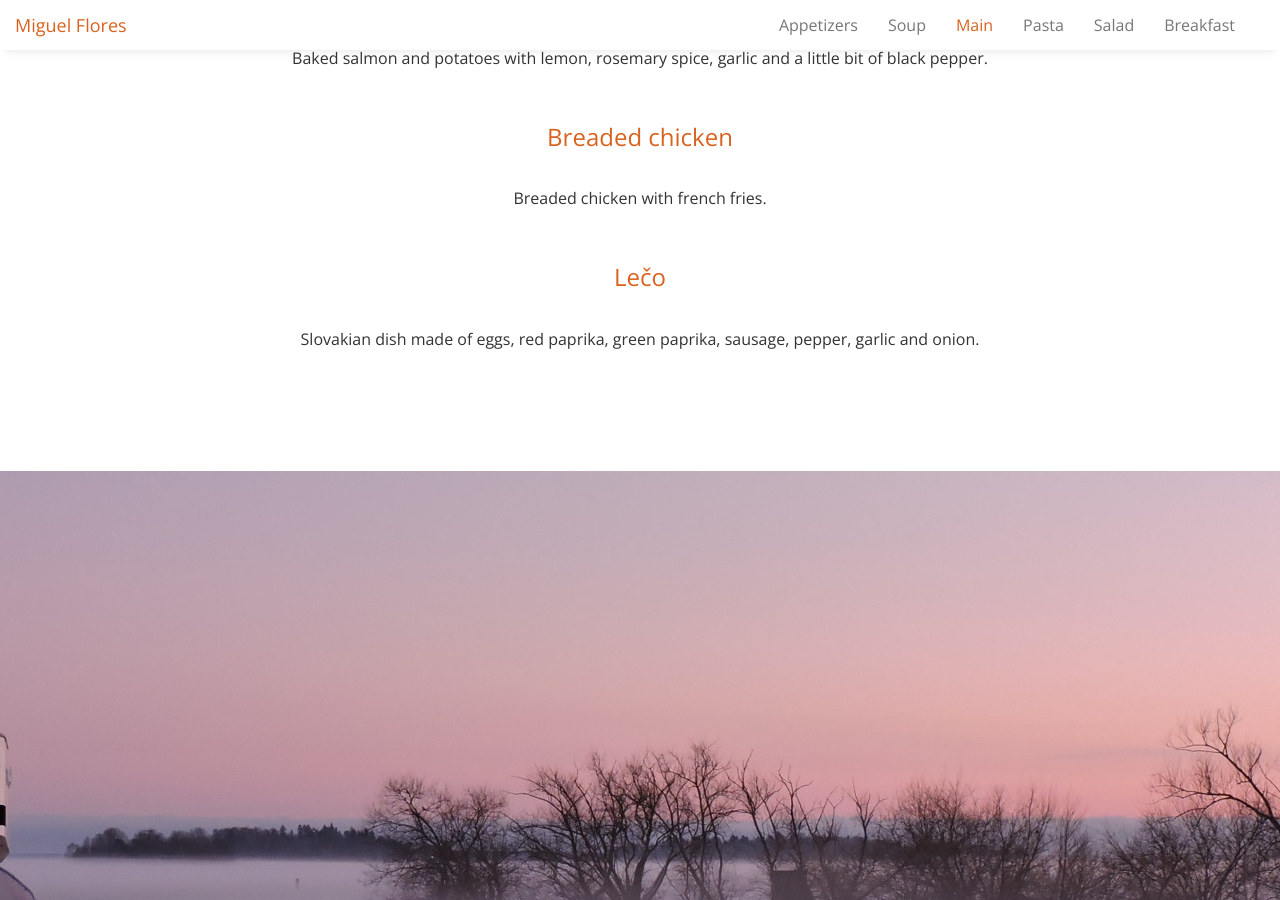
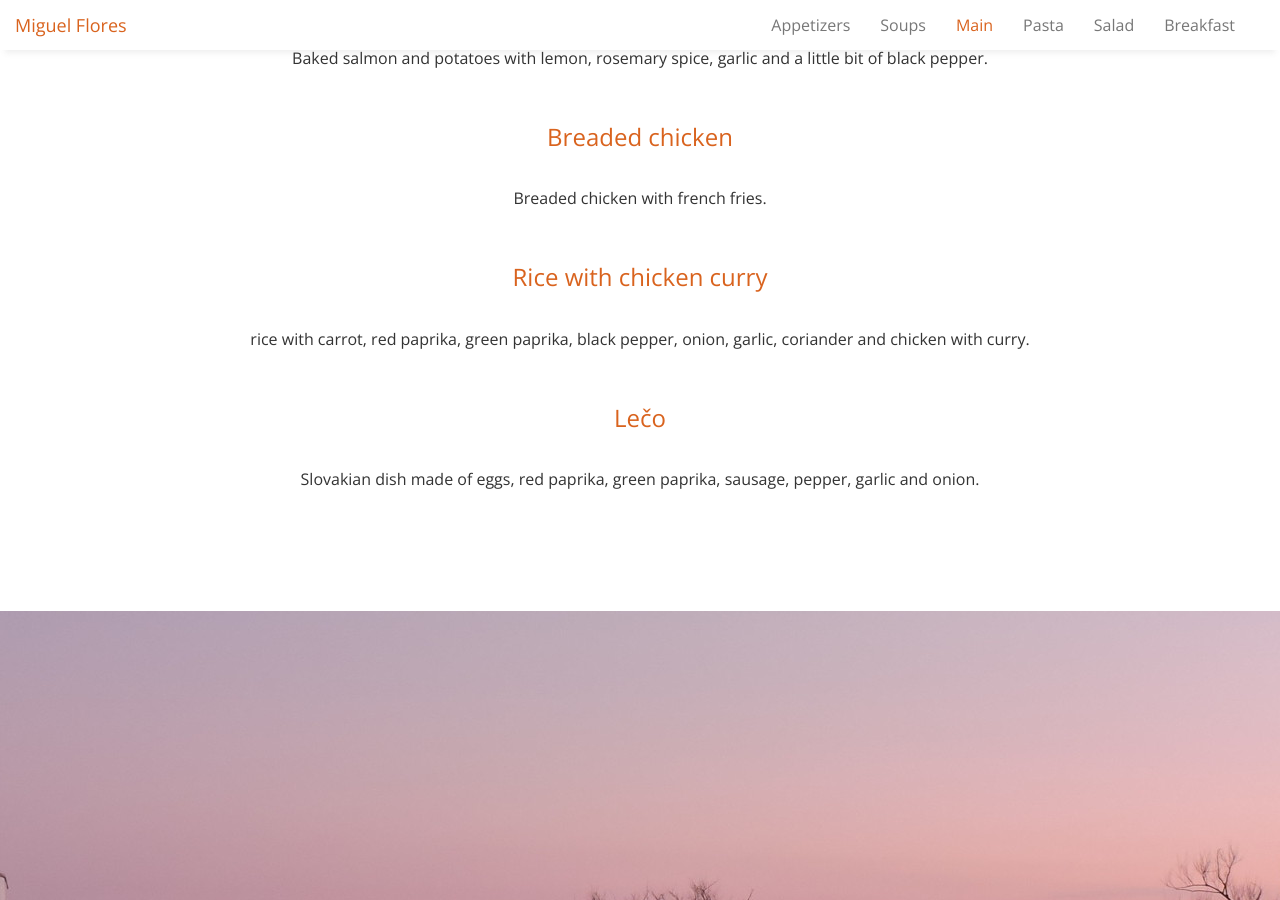
Before and after one commit to miguelfrde/miguelfrde.github.io, a Jekyll site: the page built from food/index.html, in a window 1280 px wide and 900 px high, scrolled down 4185 px. Built offline with Jekyll 4.4.1, drawn with Linux system fonts in a browser that asks for light colours; nearby versions of some CDN libraries.

Commit message:
Add chicken with curry and rice

```diff
--- a/_data/food.yaml
+++ b/_data/food.yaml
@@ -25,7 +25,7 @@
     - name: Mozzarella in carrozza
       description: Mozzarella covered by bread and fried.
 
-- category: Soup
+- category: Soups
   dishes:
     - name: Beans soup
       picture: beanssoup.jpg
@@ -81,6 +81,11 @@
     - name: Breaded chicken
       description: >
         Breaded chicken with french fries.
+
+    - name: Rice with chicken curry
+      description: >
+          rice with carrot, red paprika, green paprika, black pepper, onion,
+          garlic, coriander and chicken with curry.
 
     - name: Lečo
       description: >
```
